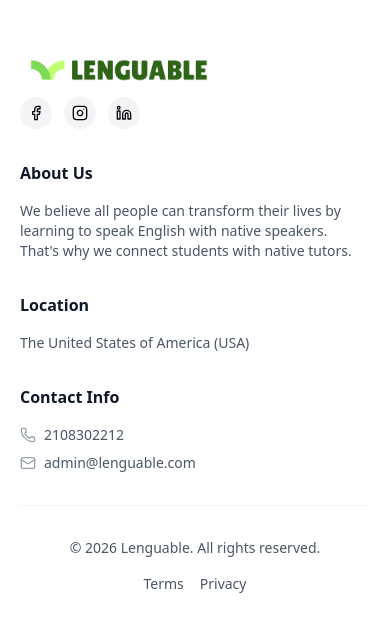
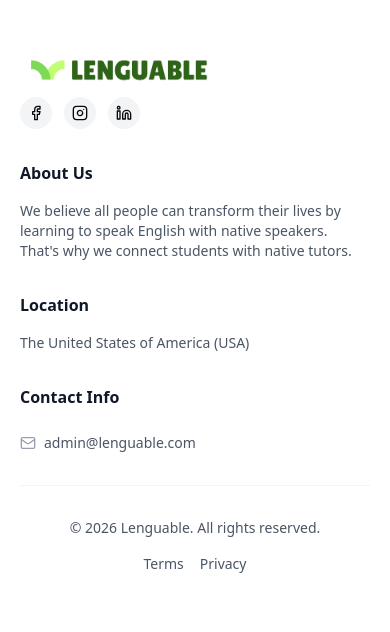
Before and after one commit to rasel-chowdhury1/lenguable-frontend, a Next.js app: page / in a window 390 px wide. Shown: the part 2689-3321 px from the top of the page. Built offline with nearby package versions, Linux system fonts and the light colour scheme; no server answers; a web font is replaced by a local one.

Commit message:
comment out phone numvber in footer

```diff
--- a/src/components/main/shared/Footer.tsx
+++ b/src/components/main/shared/Footer.tsx
@@ -67,8 +67,8 @@ const Footer = () => {
             <h4 className="font-semibold text-gray-900 mb-4">Contact Info</h4>
             <div className="space-y-2 text-sm text-gray-600">
               <div className="flex items-center gap-2">
-                <Phone className="h-4 w-4 text-gray-400" />
-                <p>2108302212</p>
+                {/* <Phone className="h-4 w-4 text-gray-400" />
+                <p>2108302212</p> */}
               </div>
 
               <div className="flex items-center gap-2">
```
